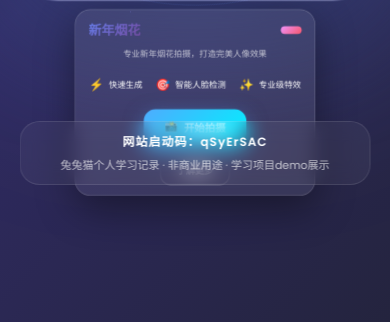
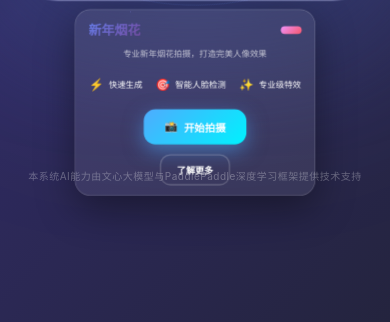
Before and after one commit to whisky-12/waveclothes, a FastAPI app: page / in a window 390 px wide; the page is wider, and only the part inside the window is pictured. Shown: the part 649-971 px from the top of that part. Run offline with FastAPI, Linux system fonts and the light colour scheme; parts of the project's set-up code (start-up, migrations or seed data) failed here and were passed over.

Commit message:
feat(ui): 添加AI技术支持说明并优化样式
- 移除未使用的fadeInUp动画关键帧定义
- 在页面右下角添加AI技术支持说明文字
- 添加响应式设计，适配移动端显示
- 注释掉原有的备案信息显示
- 优化文字样式和悬停效果

```diff
--- a/client/static/style.css
+++ b/client/static/style.css
@@ -923,17 +923,6 @@ body {
     animation: fadeInUp 1s ease-out 2s backwards;
 }
 
-@keyframes fadeInUp {
-    from {
-        opacity: 0;
-        transform: translateX(-50%) translateY(20px);
-    }
-    to {
-        opacity: 1;
-        transform: translateX(-50%) translateY(0);
-    }
-}
-
 .icp-code {
     font-size: 14px;
     color: #555;
@@ -981,3 +970,55 @@ body {
         font-size: 11px;
     }
 }
+
+/* ========== AI技术支持说明样式 ========== */
+.ai-tech-support {
+    position: fixed;
+    bottom: 20px;
+    right: 20px;
+    z-index: 100;
+    text-align: right;
+}
+
+.tech-support-text {
+    font-size: 12px;
+    color: rgba(255, 255, 255, 0.5);
+    font-family: -apple-system, BlinkMacSystemFont, 'Segoe UI', 'PingFang SC', 'Hiragino Sans GB', 'Microsoft YaHei', sans-serif;
+    font-weight: 400;
+    letter-spacing: 0.5px;
+    line-height: 1.4;
+    opacity: 0.8;
+    transition: opacity 0.3s ease;
+}
+
+.tech-support-text:hover {
+    opacity: 1;
+}
+
+/* 响应式适配AI技术支持 */
+@media (max-width: 768px) {
+    .ai-tech-support {
+        bottom: 15px;
+        right: 15px;
+    }
+
+    .tech-support-text {
+        font-size: 11px;
+        max-width: 280px;
+    }
+}
+
+@media (max-width: 480px) {
+    .ai-tech-support {
+        bottom: 12px;
+        right: 12px;
+        left: 12px;
+        text-align: center;
+    }
+
+    .tech-support-text {
+        font-size: 10px;
+        max-width: 100%;
+        opacity: 0.6;
+    }
+}
--- a/client/templates/index.html
+++ b/client/templates/index.html
@@ -120,9 +120,14 @@
     </div>
 
     <!-- 备案信息 -->
-    <div class="icp-info">
+    <!-- <div class="icp-info">
         <div class="icp-code">网站启动码：qSyErSAC</div>
         <div class="icp-notice">兔兔猫个人学习记录 · 非商业用途 · 学习项目demo展示</div>
+    </div> -->
+
+    <!-- AI技术支持说明 -->
+    <div class="ai-tech-support">
+        <div class="tech-support-text">本系统AI能力由文心大模型与PaddlePaddle深度学习框架提供技术支持</div>
     </div>
 
     <script src="/static/script.js"></script>
```
